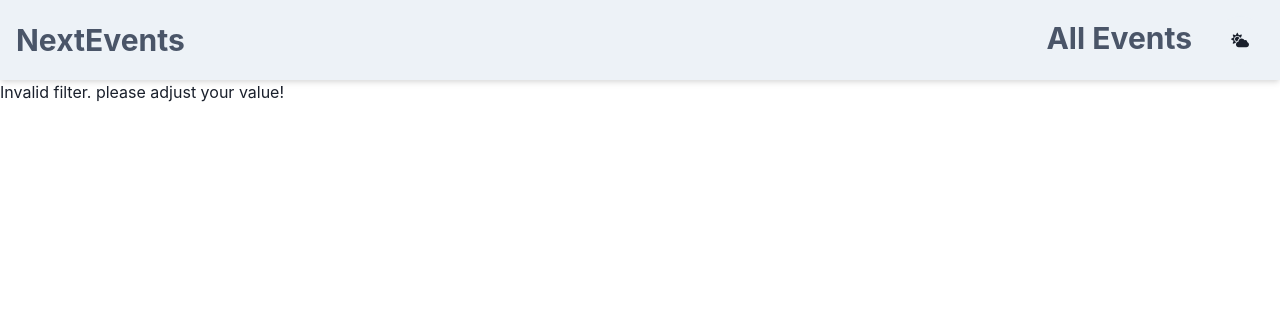
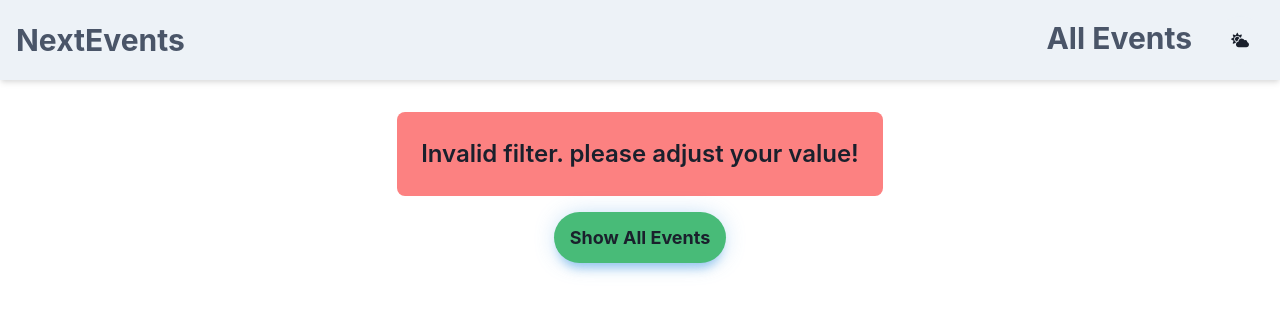
Before and after one commit to MDaud32/NextEvents, a Next.js app: page /events/e2 in a window 1280 px wide. Shown: the top 314 px of the page. Built offline with nearby package versions, Linux system fonts and the light colour scheme.

Commit message:
styling error pages

```diff
--- a/pages/events/[...slug].js
+++ b/pages/events/[...slug].js
@@ -1,10 +1,11 @@
-import { Text } from '@chakra-ui/react';
+import { Text, Box } from '@chakra-ui/react';
 import Head from 'next/head';
 import { useRouter } from 'next/router';
 import { getFilteredEvents } from '../../dummy-data';
 
 import EventsList from '../../components/events/event-list';
 import ResultTitle from '../../components/events/result-page';
+import UsableButton from '../../lib/button';
 
 export default function FilteredEvents() {
   const router = useRouter();
@@ -29,7 +30,50 @@ export default function FilteredEvents() {
     numMonth < 1 ||
     numMonth > 12
   ) {
-    return <Text>Invalid filter. please adjust your value!</Text>;
+    return (
+      <Box
+        display={'grid'}
+        flexDirection={'column'}
+        justifyItems={'center'}
+        textAlign={'center'}
+        py={'8'}
+        gap={'4'}
+      >
+        <Text
+          p={'6'}
+          bg={'red.300'}
+          rounded='lg'
+          fontWeight={'semibold'}
+          fontSize={'2xl'}
+        >
+          Invalid filter. please adjust your value!
+        </Text>
+        <Box
+          fontSize={'lg'}
+          fontWeight={700}
+          rounded={'full'}
+          bg={'green.400'}
+          color={'gray.800'}
+          transform={'auto'}
+          px='4'
+          py='3'
+          boxShadow={
+            '0px 1px 25px -5px rgb(66 153 225 / 48%), 0 10px 10px -5px rgb(66 153 225 / 43%)'
+          }
+          _hover={{
+            bg: 'green.600',
+            translateY: '1',
+            color: 'gray.200',
+          }}
+          _focus={{
+            bg: 'green.600',
+          }}
+          className='whitespace-nowrap'
+        >
+          <UsableButton link='/events'>Show All Events</UsableButton>
+        </Box>
+      </Box>
+    );
   }
 
   const filteredEvents = getFilteredEvents({
@@ -38,7 +82,50 @@ export default function FilteredEvents() {
   });
 
   if (!filteredEvents || filteredEvents.length === 0) {
-    return <Text>no events found for the chosen filter!</Text>;
+    return (
+      <Box
+        display={'grid'}
+        flexDirection={'column'}
+        justifyItems={'center'}
+        textAlign={'center'}
+        py={'8'}
+        gap={'4'}
+      >
+        <Text
+          p={'6'}
+          bg={'red.300'}
+          rounded='lg'
+          fontWeight={'semibold'}
+          fontSize={'2xl'}
+        >
+          No events found for the chosen filter!
+        </Text>
+        <Box
+          fontSize={'lg'}
+          fontWeight={700}
+          rounded={'full'}
+          bg={'green.400'}
+          color={'gray.800'}
+          transform={'auto'}
+          px='4'
+          py='3'
+          boxShadow={
+            '0px 1px 25px -5px rgb(66 153 225 / 48%), 0 10px 10px -5px rgb(66 153 225 / 43%)'
+          }
+          _hover={{
+            bg: 'green.600',
+            translateY: '1',
+            color: 'gray.200',
+          }}
+          _focus={{
+            bg: 'green.600',
+          }}
+          className='whitespace-nowrap'
+        >
+          <UsableButton link='/events'>Show All Events</UsableButton>
+        </Box>
+      </Box>
+    );
   }
   const date = new Date(numYear, numMonth - 1);
   return (
--- a/pages/events/[eventId].js
+++ b/pages/events/[eventId].js
@@ -4,6 +4,8 @@ import { Fragment } from 'react';
 import EventContent from '../../components/event-detail/event-content';
 import EventSummary from '../../components/event-detail/event-summary';
 import EventLogistics from '../../components/event-detail/event-logistics';
+import UsableButton from '../../lib/button';
+import { Box, Text } from '@chakra-ui/react';
 
 const EventsDetail = () => {
   const router = useRouter();
@@ -11,7 +13,50 @@ const EventsDetail = () => {
   const event = getEventById(eventId);
 
   if (!event) {
-    return <h1>no event found</h1>;
+    return (
+      <Box
+        display={'grid'}
+        flexDirection={'column'}
+        justifyItems={'center'}
+        textAlign={'center'}
+        py={'8'}
+        gap={'4'}
+      >
+        <Text
+          p={'6'}
+          bg={'red.300'}
+          rounded='lg'
+          fontWeight={'semibold'}
+          fontSize={'2xl'}
+        >
+          No Event Found!
+        </Text>
+        <Box
+          fontSize={'lg'}
+          fontWeight={700}
+          rounded={'full'}
+          bg={'green.400'}
+          color={'gray.800'}
+          transform={'auto'}
+          px='4'
+          py='3'
+          boxShadow={
+            '0px 1px 25px -5px rgb(66 153 225 / 48%), 0 10px 10px -5px rgb(66 153 225 / 43%)'
+          }
+          _hover={{
+            bg: 'green.600',
+            translateY: '1',
+            color: 'gray.200',
+          }}
+          _focus={{
+            bg: 'green.600',
+          }}
+          className='whitespace-nowrap'
+        >
+          <UsableButton link='/events'>Show All Events</UsableButton>
+        </Box>
+      </Box>
+    );
   }
   return (
     <Fragment>
```
